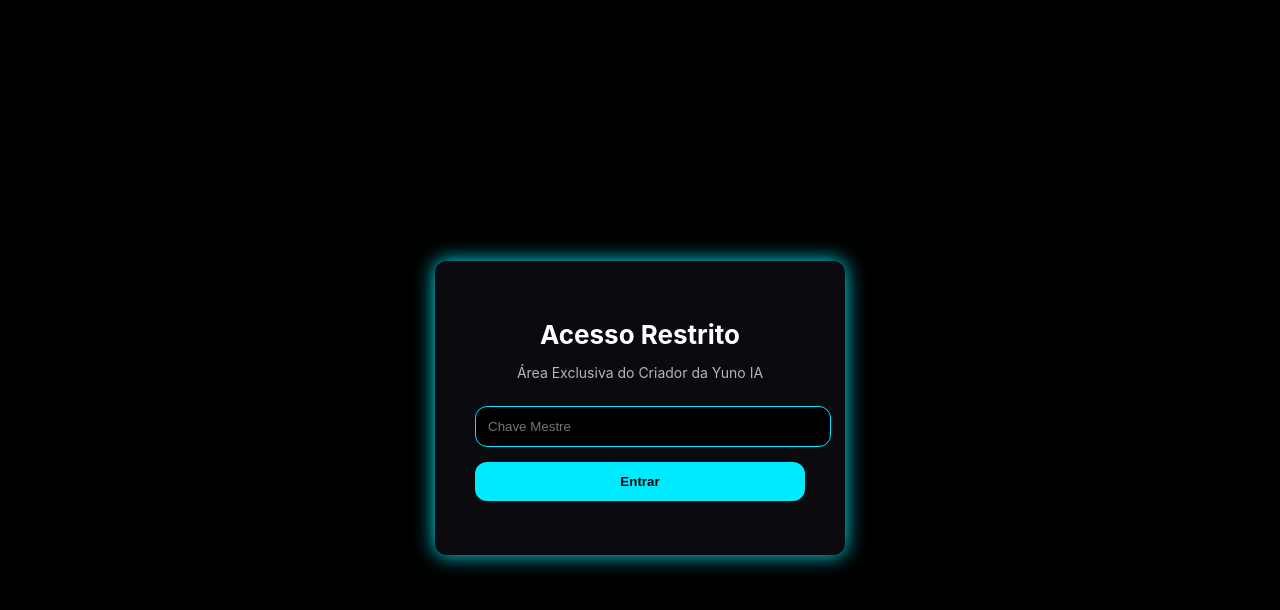
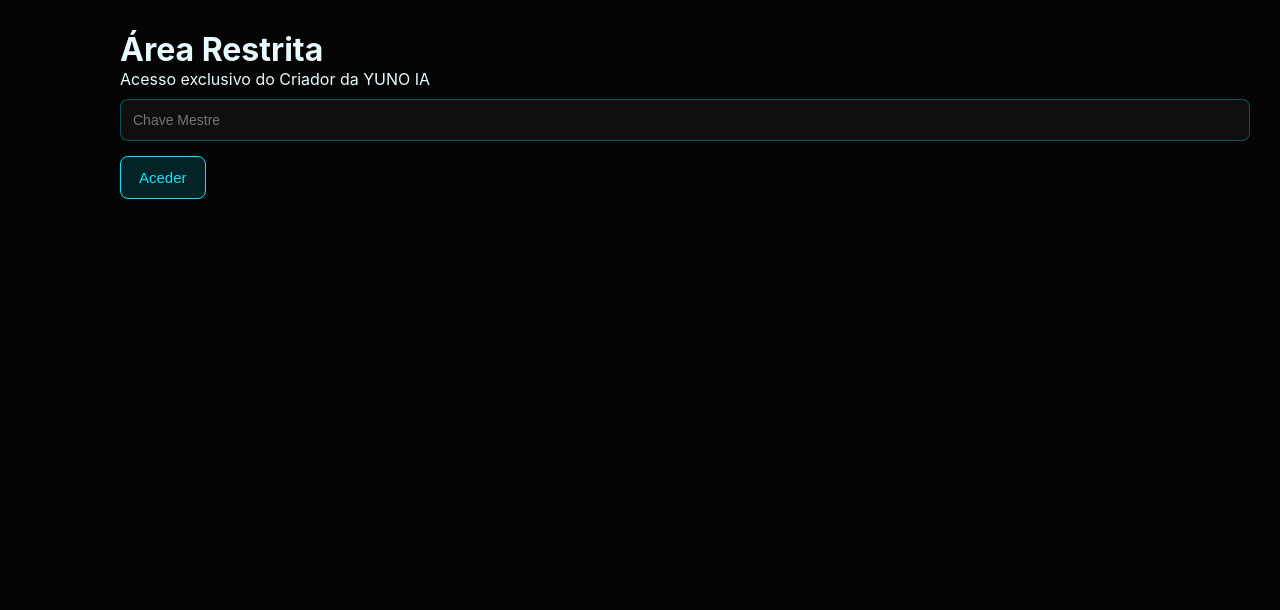
Before and after one commit to tuno-digital/yuno-website, a website: page secret-admin/index.html in a window 1280 px wide. Drawn offline with Linux system fonts and the light colour scheme.

Commit message:
Update index.html

```diff
--- a/secret-admin/index.html
+++ b/secret-admin/index.html
@@ -1,26 +1,34 @@
-
 <!doctype html>
 <html lang="pt-PT">
 <head>
     <meta charset="utf-8">
     <title>•••</title>
+
+    <!-- Segurança -->
     <meta name="robots" content="noindex,nofollow">
-    <link rel="stylesheet" href="styles.css">
+    <meta http-equiv="Content-Security-Policy" content="default-src 'self'; style-src 'self' 'unsafe-inline'; script-src 'self';">
+
+    <!-- Estilo Secreto -->
+    <link rel="stylesheet" href="admin-secret.css">
 </head>
 
 <body class="secret-body">
 
-    <div class="secret-container">
-        <h1 class="secret-title">Acesso Restrito</h1>
-        <p class="secret-sub">Área Exclusiva do Criador da Yuno IA</p>
+    <div class="secret-container fade-in">
+        <h1 class="secret-title">Área Restrita</h1>
+        <p class="secret-sub">Acesso exclusivo do Criador da YUNO IA</p>
 
-        <input id="token" type="password" placeholder="Chave Mestre" class="secret-input">
+        <input id="token"
+               type="password"
+               placeholder="Chave Mestre"
+               class="secret-input"
+               autocomplete="off">
 
-        <button onclick="enterSecret()" class="secret-btn">Entrar</button>
+        <button onclick="enterSecret()" class="secret-btn">Aceder</button>
 
         <p id="msg" class="secret-msg"></p>
     </div>
 
-<script src="guard.js"></script>
+<script src="guard.js" type="module"></script>
 </body>
 </html>
```
